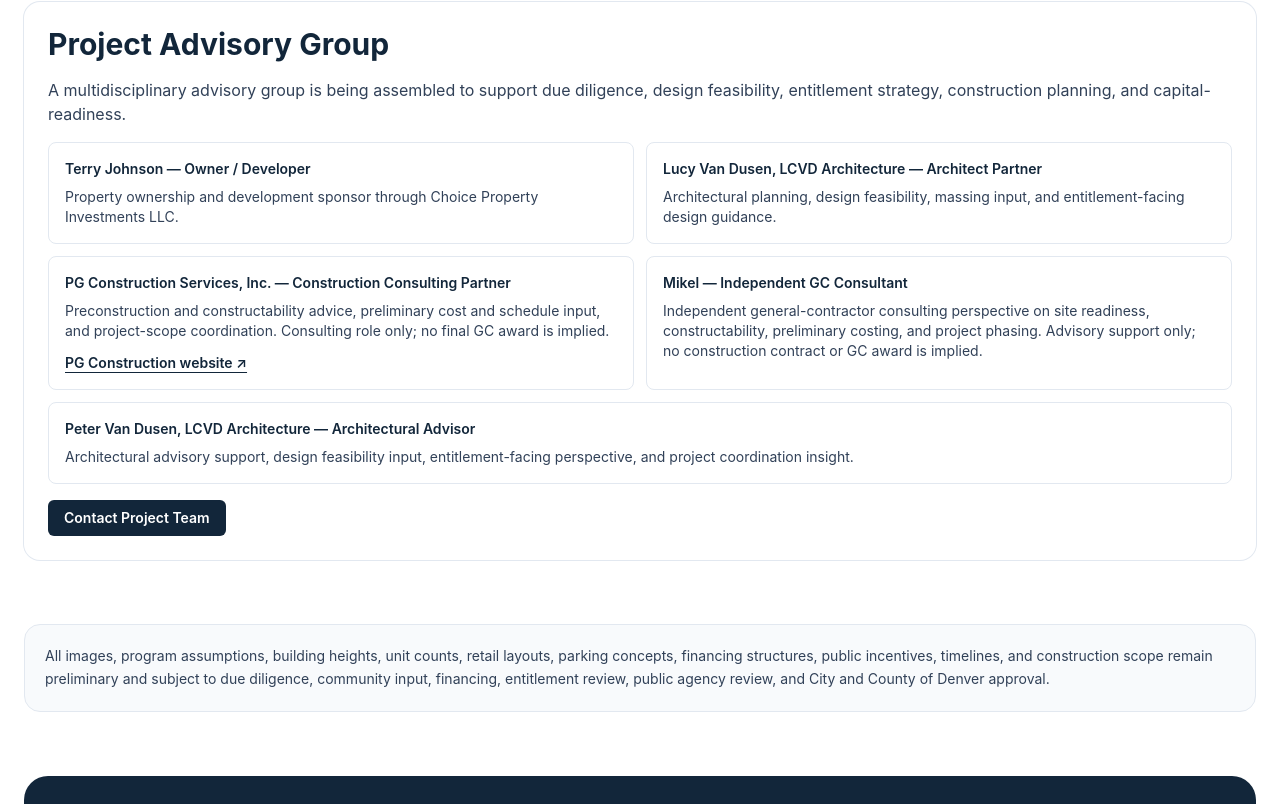
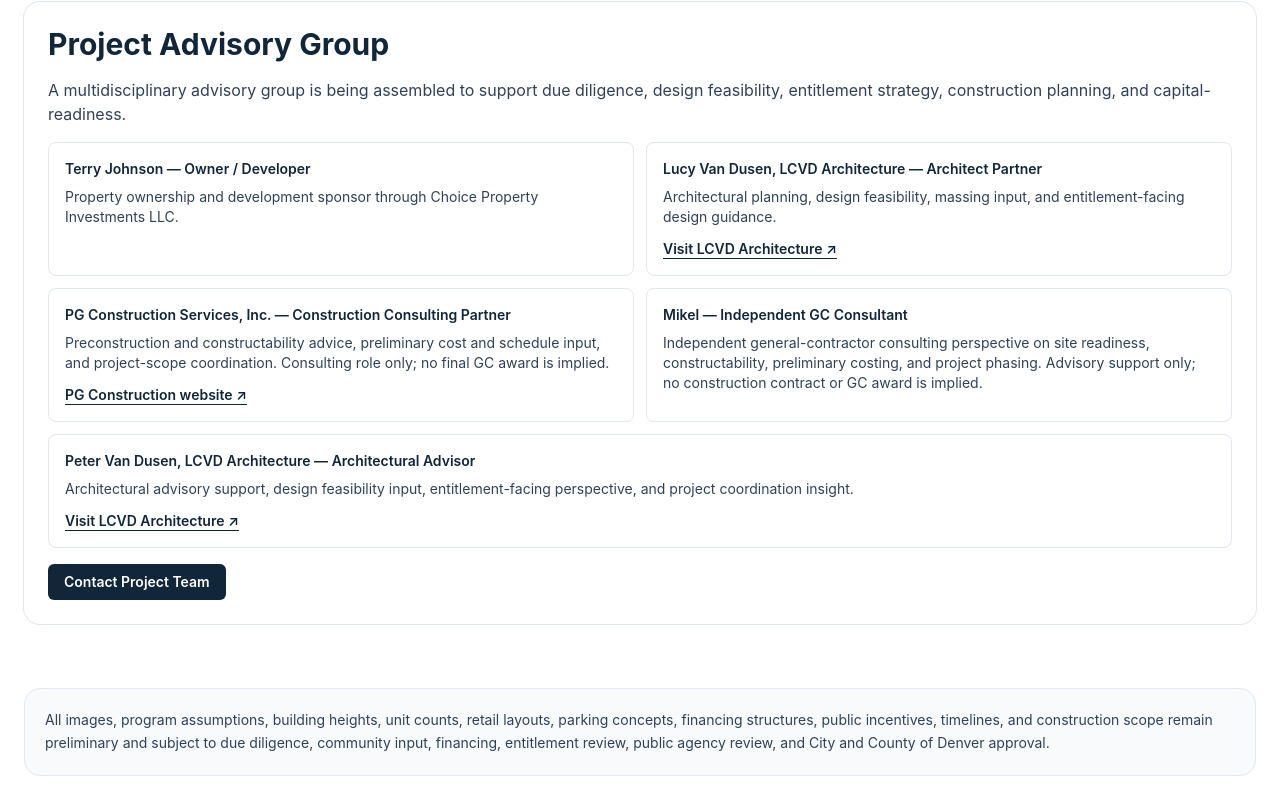
Before and after one commit to martinez-frank/5501-forward-site, a Next.js app: page /project in a window 1280 px wide. Shown: the part 5636-6440 px from the top of the page. Built offline with nearby package versions, Linux system fonts and the light colour scheme.

Commit message:
Add LCVD Architecture profile links to app/project/page.tsx

```diff
--- a/app/project/page.tsx
+++ b/app/project/page.tsx
@@ -188,10 +188,10 @@ export default function ProjectPage() {
         <p className="text-slate-700">A multidisciplinary advisory group is being assembled to support due diligence, design feasibility, entitlement strategy, construction planning, and capital-readiness.</p>
         <ul className="grid gap-3 text-sm sm:grid-cols-2">
           <li className="rounded-lg border border-slate-200 bg-white p-4 text-slate-800"><p className="font-semibold text-[#12263a]">Terry Johnson — Owner / Developer</p><p className="mt-2 text-slate-700">Property ownership and development sponsor through Choice Property Investments LLC.</p></li>
-          <li className="rounded-lg border border-slate-200 bg-white p-4 text-slate-800"><p className="font-semibold text-[#12263a]">Lucy Van Dusen, LCVD Architecture — Architect Partner</p><p className="mt-2 text-slate-700">Architectural planning, design feasibility, massing input, and entitlement-facing design guidance.</p></li>
+          <li className="rounded-lg border border-slate-200 bg-white p-4 text-slate-800"><p className="font-semibold text-[#12263a]">Lucy Van Dusen, LCVD Architecture — Architect Partner</p><p className="mt-2 text-slate-700">Architectural planning, design feasibility, massing input, and entitlement-facing design guidance.</p><a href="https://lcvdarch.com" target="_blank" rel="noopener noreferrer" className="mt-3 inline-block font-semibold text-[#12263a] underline underline-offset-4">Visit LCVD Architecture ↗</a></li>
           <li className="rounded-lg border border-slate-200 bg-white p-4 text-slate-800"><p className="font-semibold text-[#12263a]">PG Construction Services, Inc. — Construction Consulting Partner</p><p className="mt-2 text-slate-700">Preconstruction and constructability advice, preliminary cost and schedule input, and project-scope coordination. Consulting role only; no final GC award is implied.</p><a href="https://www.pg-construction.com/" target="_blank" rel="noopener noreferrer" className="mt-3 inline-block font-semibold text-[#12263a] underline underline-offset-4">PG Construction website ↗</a></li>
           <li className="rounded-lg border border-slate-200 bg-white p-4 text-slate-800"><p className="font-semibold text-[#12263a]">Mikel — Independent GC Consultant</p><p className="mt-2 text-slate-700">Independent general-contractor consulting perspective on site readiness, constructability, preliminary costing, and project phasing. Advisory support only; no construction contract or GC award is implied.</p></li>
-          <li className="rounded-lg border border-slate-200 bg-white p-4 text-slate-800 sm:col-span-2"><p className="font-semibold text-[#12263a]">Peter Van Dusen, LCVD Architecture — Architectural Advisor</p><p className="mt-2 text-slate-700">Architectural advisory support, design feasibility input, entitlement-facing perspective, and project coordination insight.</p></li>
+          <li className="rounded-lg border border-slate-200 bg-white p-4 text-slate-800 sm:col-span-2"><p className="font-semibold text-[#12263a]">Peter Van Dusen, LCVD Architecture — Architectural Advisor</p><p className="mt-2 text-slate-700">Architectural advisory support, design feasibility input, entitlement-facing perspective, and project coordination insight.</p><a href="https://lcvdarch.com" target="_blank" rel="noopener noreferrer" className="mt-3 inline-block font-semibold text-[#12263a] underline underline-offset-4">Visit LCVD Architecture ↗</a></li>
         </ul>
         <Link href="/contact" className="inline-flex rounded-md bg-[#12263a] px-4 py-2 text-sm font-semibold text-white">Contact Project Team</Link>
       </section>
```
